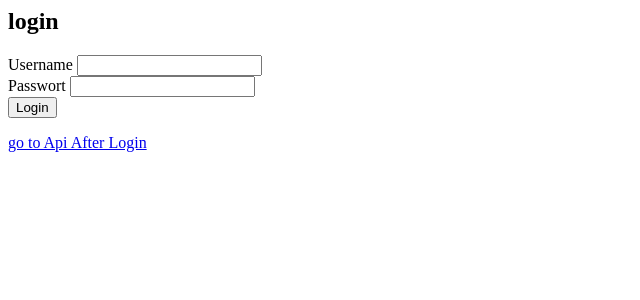
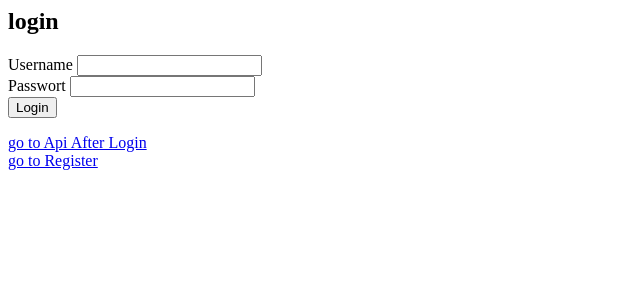
Before and after one commit to EricBruch/todolist_api, a Django app: page /login/ in a window 1280 px wide. Shown: the top 300 px of the page, without its empty margins (0-640 px from the left). Run offline with Django 4.2, Linux system fonts and the light colour scheme.

Commit message:
add link to register

```diff
--- a/todo/templates/login/login.html
+++ b/todo/templates/login/login.html
@@ -41,4 +41,7 @@
   <div>
     <a class="mdl-navigation__link" href="/">go to Api After Login</a>
   </div>
+  <div>
+    <a class="mdl-navigation__link" href="/register/">go to Register</a>
+  </div>
 </div>
```
